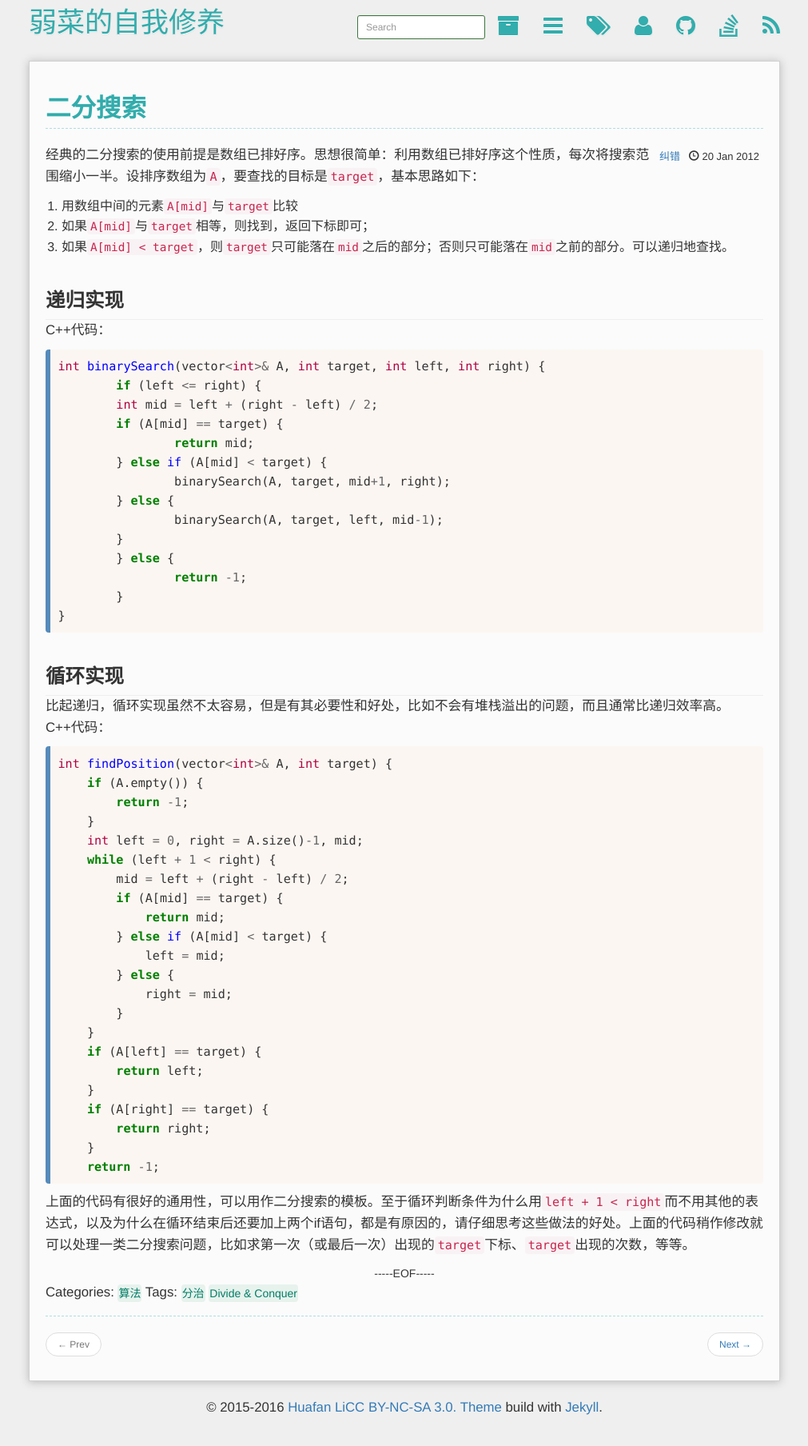
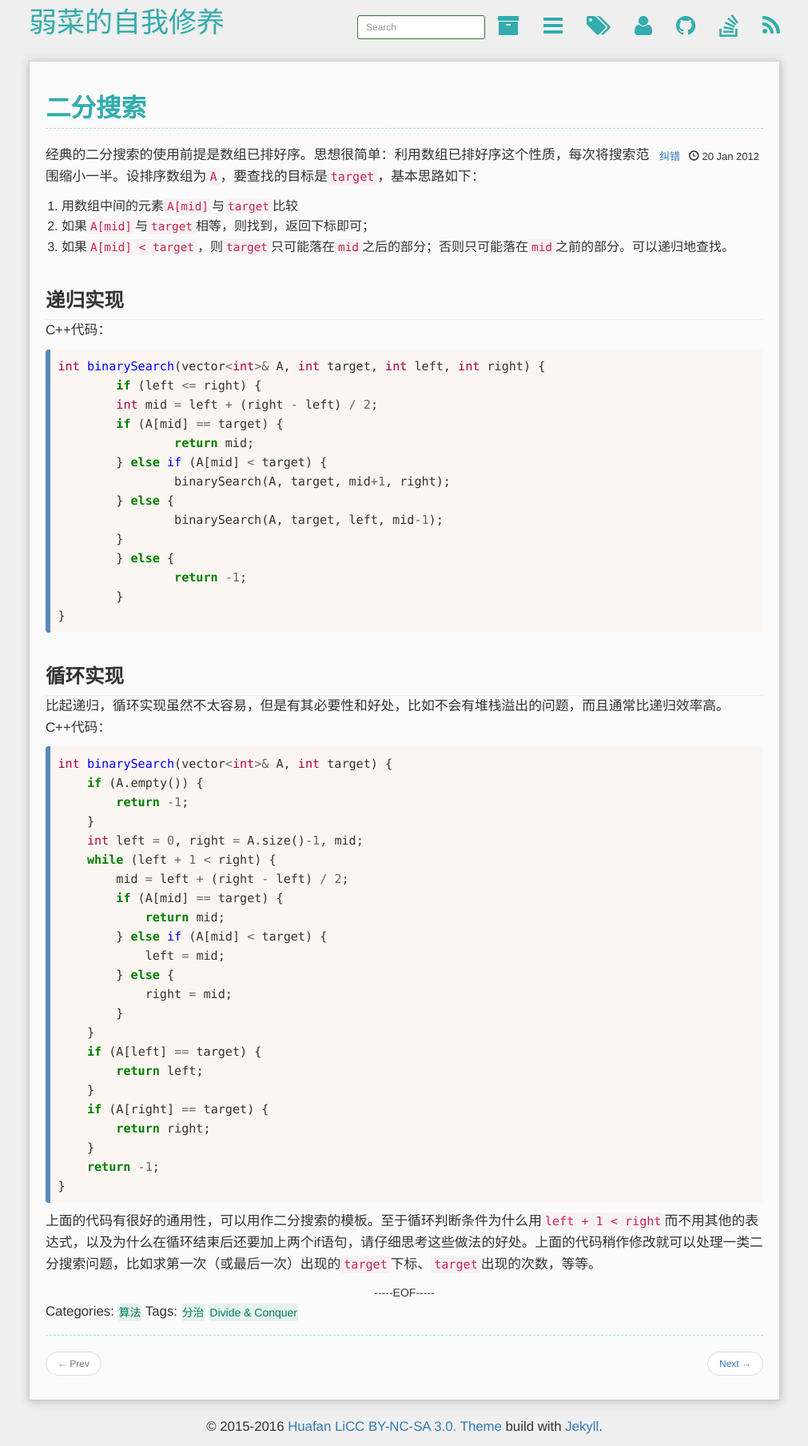
Before and after one commit to mioopoi/mioopoi.github.io, a Jekyll site: the page built from _posts/算法/2012-01-20-binary-search.md, in a window 1280 px wide. Shown: the whole page at 80% size, without its empty margins (134-1145 px from the left). Built offline with Jekyll 4.4.1, drawn with Linux system fonts in a browser that asks for light colours; Markdown is read by kramdown in place of the engine named in the settings; comment, search, counter and statistics services are not loaded; before the commit the page ends 1784 px from its top, so only the background shows below that.

Commit message:
update sth

````diff
--- a/_posts/算法/2012-01-20-binary-search.md
+++ b/_posts/算法/2012-01-20-binary-search.md
@@ -37,7 +37,7 @@ int binarySearch(vector<int>& A, int target, int left, int right) {
 比起递归，循环实现虽然不太容易，但是有其必要性和好处，比如不会有堆栈溢出的问题，而且通常比递归效率高。C++代码：
 
 ```c++
-int findPosition(vector<int>& A, int target) {
+int binarySearch(vector<int>& A, int target) {
     if (A.empty()) {
         return -1;
     }
@@ -59,6 +59,7 @@ int findPosition(vector<int>& A, int target) {
         return right;
     }
     return -1;
+}
 ```
 
-上面的代码有很好的通用性，可以用作二分搜索的模板。至于循环判断条件为什么用`left + 1 < right`而不用其他的表达式，以及为什么在循环结束后还要加上两个if语句，都是有原因的，请仔细思考这些做法的好处。上面的代码稍作修改就可以处理一类二分搜索问题，比如求第一次（或最后一次）出现的`target`下标、`target`出现的次数，等等。
+上面的代码有很好的通用性，可以用作二分搜索的模板。至于循环判断条件为什么用`left + 1 < right`而不用其他的表达式，以及为什么在循环结束后还要加上两个if语句，请仔细思考这些做法的好处。上面的代码稍作修改就可以处理一类二分搜索问题，比如求第一次（或最后一次）出现的`target`下标、`target`出现的次数，等等。
````
